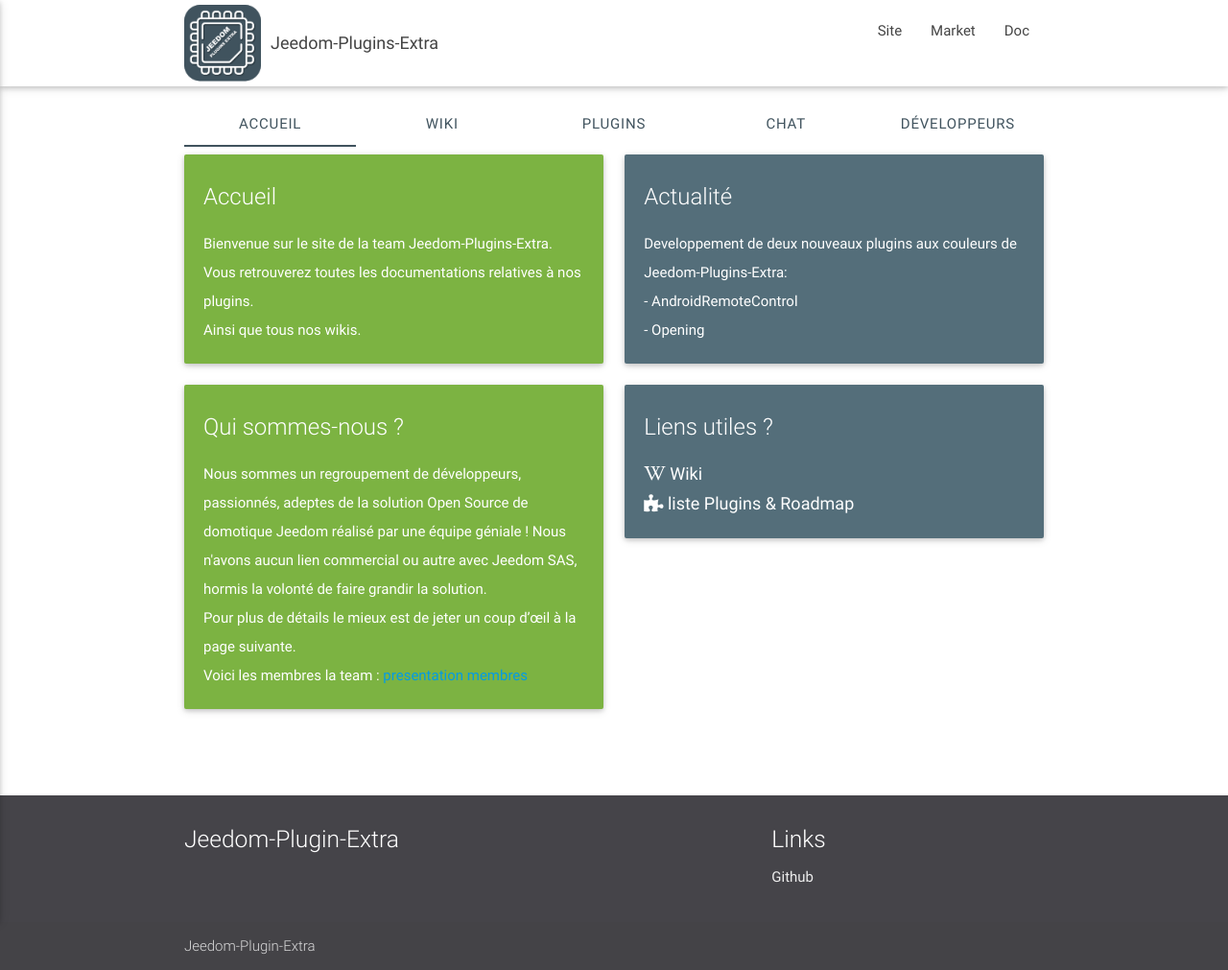
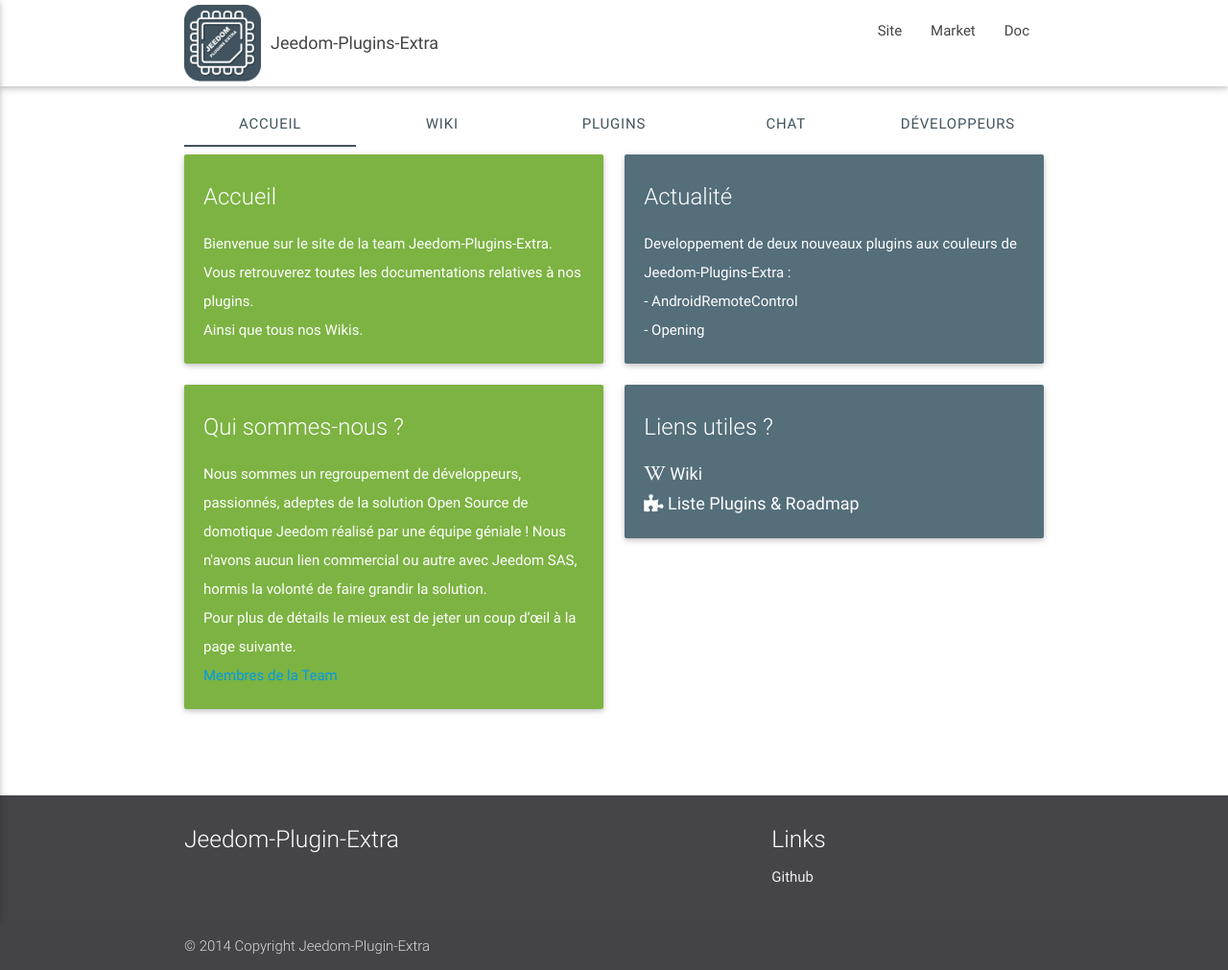
Before and after one commit to NextDom/NextDom.github.io, a Jekyll site: the page index.html, which Jekyll copies as it is, in a window 1280 px wide. Shown: the whole page at 96% size. Built offline with Jekyll 4.4.1, drawn with Linux system fonts in a browser that asks for light colours; nearby versions of some CDN libraries.

Commit message:
Update index.html

```diff
--- a/index.html
+++ b/index.html
@@ -68,8 +68,9 @@
  							<div class="card light-green darken-1">
  								<div class="card-content white-text">
  									<span class="card-title">Accueil</span>
- 									<p>Bienvenue sur le site de la team Jeedom-Plugins-Extra. Vous retrouverez toutes les documentations relatives à nos plugins.</br>
- 					         Ainsi que tous nos wikis.</p>
+ 									<p>Bienvenue sur le site de la team Jeedom-Plugins-Extra.
+               Vous retrouverez toutes les documentations relatives à nos plugins.</br>
+ 					         Ainsi que tous nos Wikis.</p>
  								</div>
  							</div>
  						</div>
@@ -77,7 +78,7 @@
  							<div class="card blue-grey darken-1">
  								<div class="card-content white-text">
  									<span class="card-title">Actualité</span>
- 									<p>Developpement de deux nouveaux plugins aux couleurs de Jeedom-Plugins-Extra:</br>
+ 									<p>Developpement de deux nouveaux plugins aux couleurs de Jeedom-Plugins-Extra :</br>
                     - AndroidRemoteControl<br/>
                     - Opening
  									</p>
@@ -88,9 +89,10 @@
  							<div class="card light-green darken-1">
  								<div class="card-content white-text">
  									<span class="card-title">Qui sommes-nous ?</span>
- 									<p>Nous sommes un regroupement de développeurs, passionnés, adeptes de la solution Open Source de domotique Jeedom réalisé par une équipe géniale ! Nous n'avons aucun lien commercial ou autre avec Jeedom SAS, hormis la volonté de faire grandir la solution.</br>
-                    Pour plus de détails le mieux est de jeter un coup d’œil à la page suivante.</br>
-                    Voici les membres la team : <a href="https://github.com/Jeedom-Plugins-Extra/Jeedom-Plugins-Extra/wiki/02---Pr%C3%A9sentation-des-membres-de-la-Team">presentation membres</a>
+ 									<p>Nous sommes un regroupement de développeurs, passionnés, adeptes de la solution Open Source de domotique Jeedom réalisé par une équipe géniale !
+                Nous n'avons aucun lien commercial ou autre avec Jeedom SAS, hormis la volonté de faire grandir la solution.</br>
+                Pour plus de détails le mieux est de jeter un coup d’œil à la page suivante.</br>
+                <a href="https://github.com/Jeedom-Plugins-Extra/Jeedom-Plugins-Extra/wiki/02---Pr%C3%A9sentation-des-membres-de-la-Team">Membres de la Team</a>
  									</p>
  								</div>
  							</div>
@@ -101,7 +103,7 @@
  									<span class="card-title">Liens utiles ?</span>
  									<p>
                                       <a class="white-text" style="font-size:1.2rem"><i class="fab fa-wikipedia-w"></i> <a class="white-text" style="font-size:1.2rem" href="https://github.com/Jeedom-Plugins-Extra/Jeedom-Plugins-Extra/wiki">Wiki</a></br>
-                                      <a class="white-text" style="font-size:1.2rem"><i class="fas fa-puzzle-piece"></i> <a class="white-text" style="font-size:1.2rem" href="https://github.com/Jeedom-Plugins-Extra">liste Plugins & Roadmap</a></br>
+                                      <a class="white-text" style="font-size:1.2rem"><i class="fas fa-puzzle-piece"></i> <a class="white-text" style="font-size:1.2rem" href="https://github.com/Jeedom-Plugins-Extra">Liste Plugins & Roadmap</a></br>
  									</p>
  								</div>
  							</div>
@@ -137,7 +139,7 @@
  					<div class="card blue-grey darken-1">
  						<div class="card-content white-text">
  							<span class="card-title">Chat</span>
- 							<p>Ici les différents salon de discutiton organisés par themes, n'hésitez pas a venir nous parler!</p>
+ 							<p>Ici les différents salon de discussion organisés par thèmes, n'hésitez pas à venir nous parler et échanger !</p>
  						</div>
  					</div>
         			<div id="chat">
@@ -149,7 +151,7 @@
  					<div class="card blue-grey darken-1">
  						<div class="card-content white-text">
  							<span class="card-title">Développeurs</span>
- 							<p>Vous voulez développer un plugin pour Jeedom et vous avez besoin d'aides?  rejoignez nous en envoyant un mail a</p>
+ 							<p>Vous voulez développer un plugin pour Jeedom et vous avez besoin d'aides ? Rejoignez-nous en envoyant un mail à</p>
                             <a href="mailto:jeedompluginsextra@gmail.com">Jeedom-Plugins-Extra</a>
  						</div>
  					</div>
@@ -179,7 +181,7 @@
           </div>
           <div class="footer-copyright">
             <div class="container">
-            Jeedom-Plugin-Extra
+            © 2014 Copyright Jeedom-Plugin-Extra
             </div>
           </div>
         </footer>
```
Also changed, not shown: other parts of index.html (+1 -1 lines).
